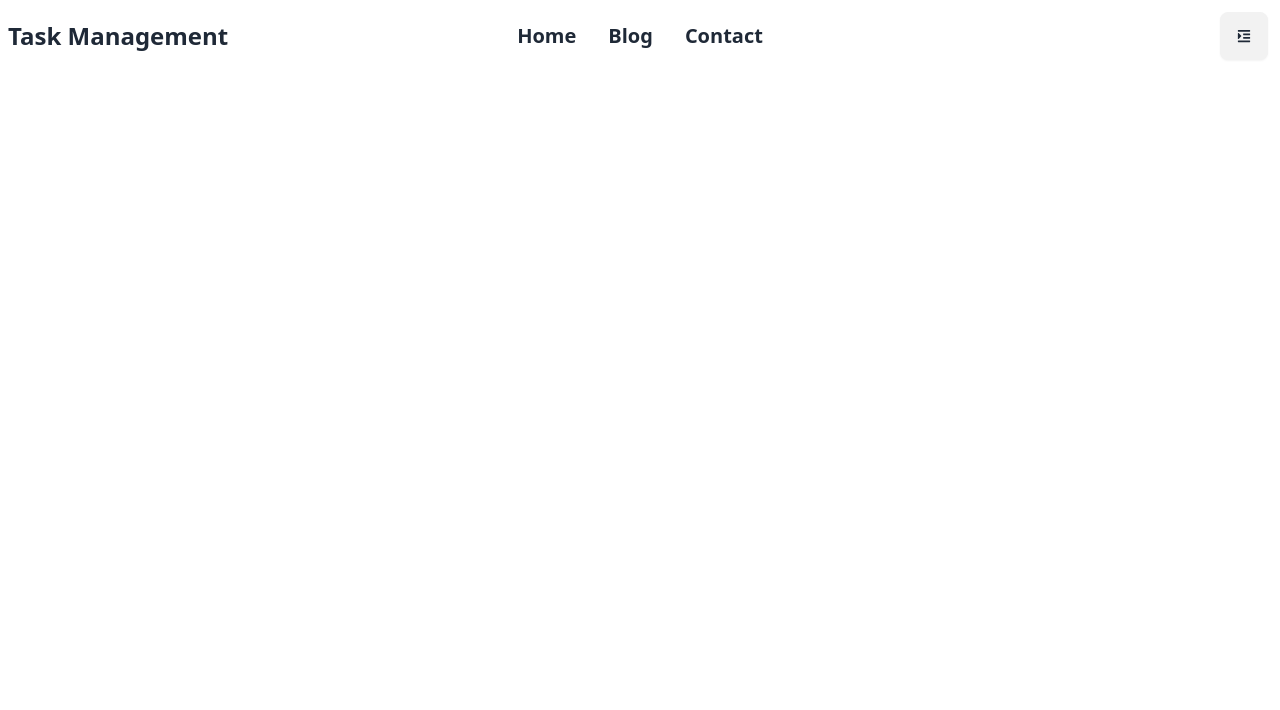
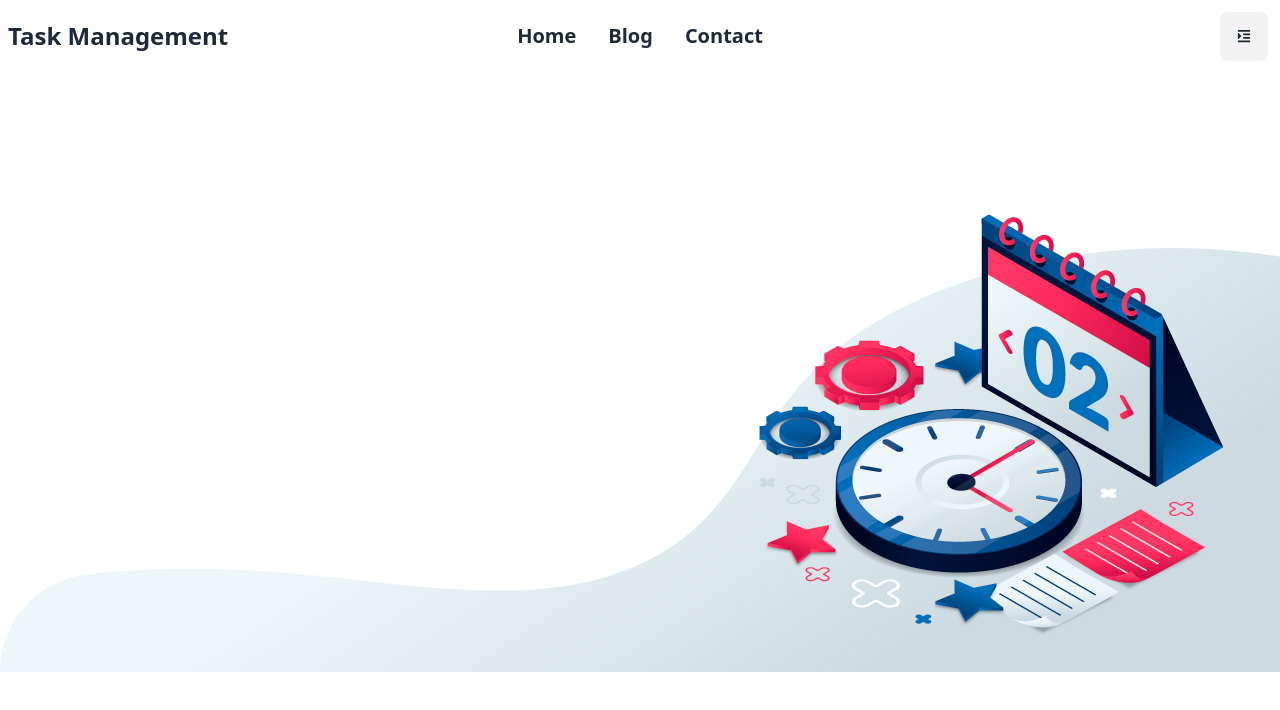
Before and after one commit to mehedi-murad/task-management-client, a React (Vite) app: page / in a window 1280 px wide. Shown: the top 710 px of the page. Built offline with nearby package versions, Linux system fonts and the light colour scheme.

Commit message:
added banner

```diff
--- /dev/null
+++ b/src/Pages/Banner/Banner.jsx
@@ -0,0 +1,11 @@
+import bannerimg from "../../assets/banner/banner1.jpg"
+
+const Banner = () => {
+    return (
+        <div>
+            <img src={bannerimg} alt="" />
+        </div>
+    );
+};
+
+export default Banner;
--- a/src/Pages/Home/Home.jsx
+++ b/src/Pages/Home/Home.jsx
@@ -1,3 +1,4 @@
+import Banner from "../Banner/Banner";
 import Navbar from "../Shared/Navbar/Navbar";
 
 
@@ -5,6 +6,7 @@ const Home = () => {
     return (
         <div className="max-w-7xl mx-auto">
             <Navbar></Navbar>
+            <Banner></Banner>
         </div>
     );
 };
```
Also changed, not shown: src/assets/banner/banner.jpg (added), src/assets/banner/banner1.jpg (added).
